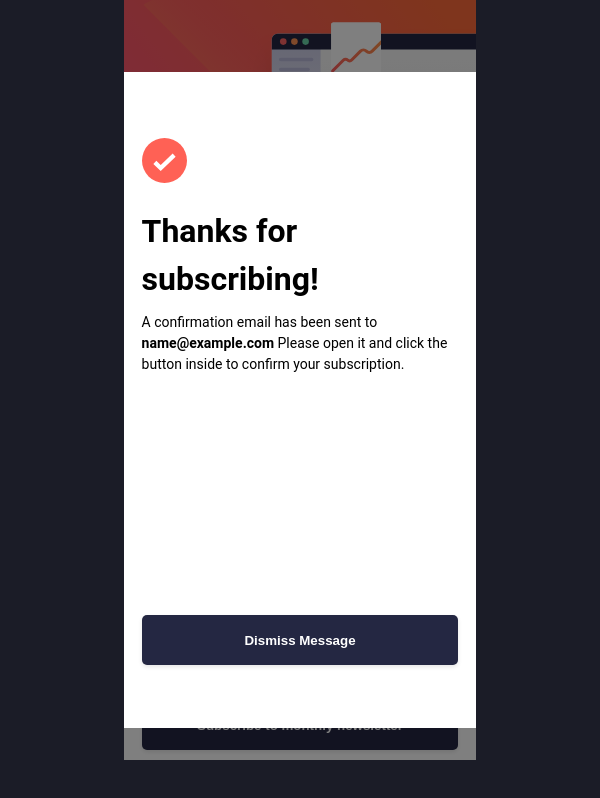
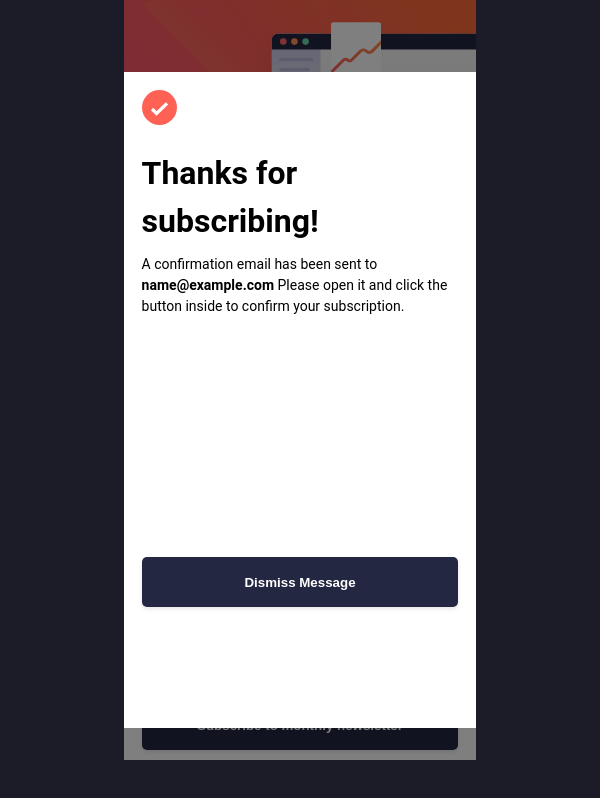
Before and after one commit to abmanaf/Newsletter-sign-up, a React (Vite) app: page / in a window 600 px wide. Both pictures are taken after typing "name@example.com" into the empty fields and a click on the button "Subscribe to monthly newsletter". Built offline with nearby package versions, Linux system fonts and the light colour scheme; a web font is replaced by a local one.

Commit message:
minor changes

```diff
--- a/src/Modal.css
+++ b/src/Modal.css
@@ -36,10 +36,8 @@
   .modal-content {
     width: 28rem;
     height: 41rem;
-    background: white;
     padding: 1.8em;
     border-radius: 0;
-    text-align: center;
   }
 
   .img-thanks img {
@@ -56,17 +54,10 @@
   .modal-content {
     width: 22rem;
     height: 41rem;
-    background: white;
     padding: 1.1em;
     border-radius: 0;
-    text-align: center;
   }
 
-  .img-thanks img {
-    margin-top: 3em;
-    width: 45px;
-    height: 45px;
-  }
   .modal-button {
     margin-top: 18em;
   }
```
